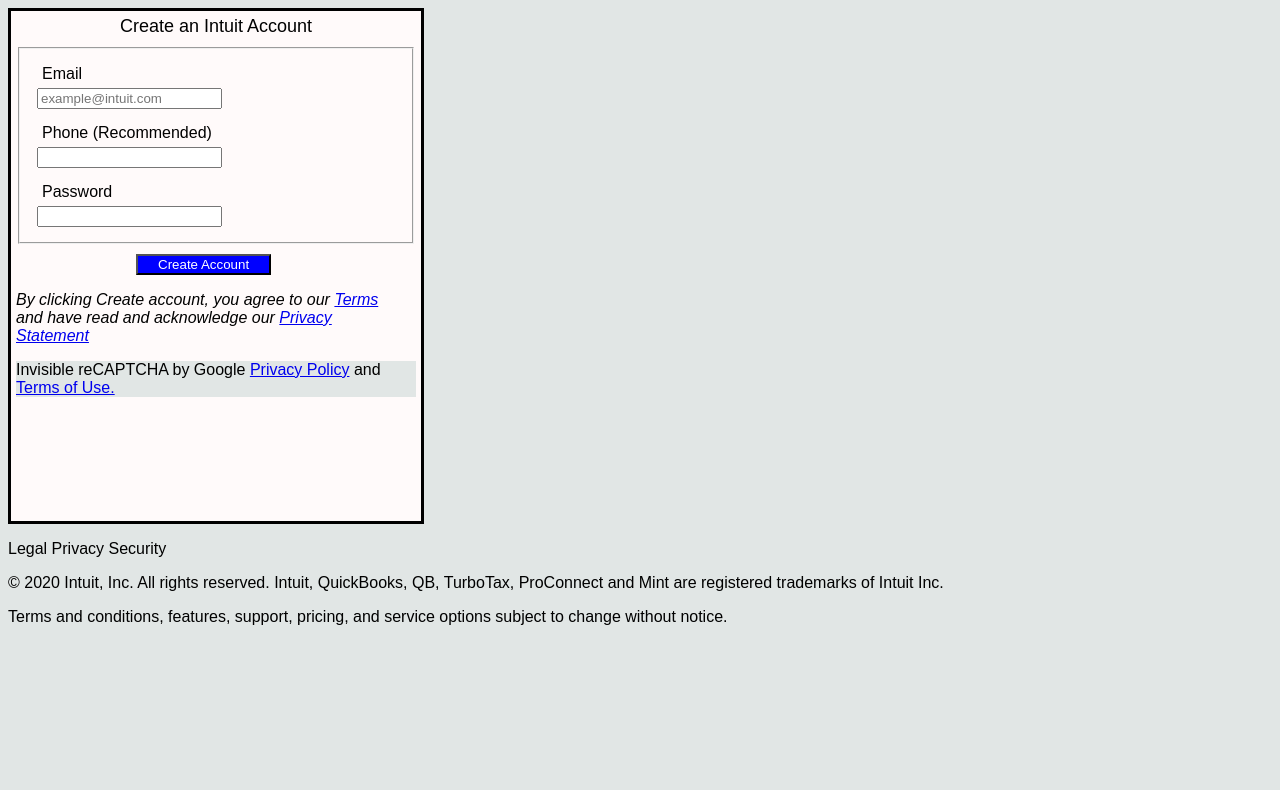
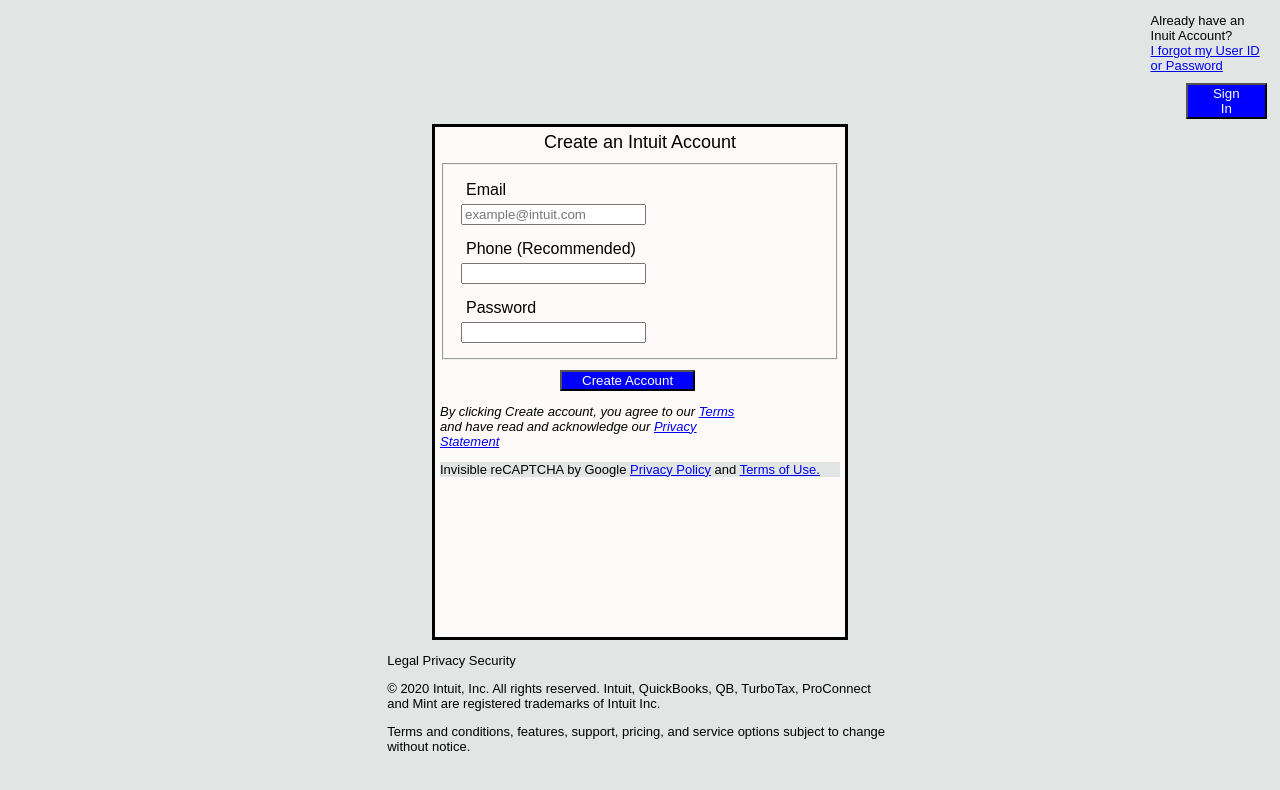
Before and after one commit to brentcam250/mint_html_form, a plain HTML site: page mint.html in a window 1280 px wide. Drawn offline with Linux system fonts and the light colour scheme.

Commit message:
fixed alignment of items to middle of the page

```diff
--- a/mint.html
+++ b/mint.html
@@ -5,7 +5,11 @@
 </head>
 <body>
   <nav>
-
+    <div class = 'sign-in'>
+      Already have an Inuit Account?<br />
+      <a href = '#'>I forgot my User ID or Password</a>
+      <button class = 'button'>Sign In</button>
+    </divb>
   </nav>
   <div class = 'container'>
     <form class = 'form'>
@@ -35,9 +39,9 @@
       Invisible reCAPTCHA by Google <a href = '#'>Privacy Policy</a> and <a href = '#'>Terms of Use.</a>
     </div>
   </div>
-  <section class = 'legal'>
-    <p>Legal Privacy Security</p>
-    <p>© 2020 Intuit, Inc. All rights reserved. Intuit, QuickBooks, QB, TurboTax, ProConnect and Mint are registered trademarks of Intuit Inc.</p>
-    <p>Terms and conditions, features, support, pricing, and service options subject to change without notice.</p>
-  </section>
+    <section class = 'legal'>
+      <p>Legal Privacy Security</p>
+      <p>© 2020 Intuit, Inc. All rights reserved. Intuit, QuickBooks, QB, TurboTax, ProConnect and Mint are registered trademarks of Intuit Inc.</p>
+      <p>Terms and conditions, features, support, pricing, and service options subject to change without notice.</p>
+    </section>
 </body>
--- a/style.css
+++ b/style.css
@@ -1,5 +1,5 @@
 nav {
-  background-color: slateblue;
+  display: flex;
 }
 
 body{
@@ -23,6 +23,7 @@
 
 .italics {
   font-style: italic;
+  font-size: small;
 }
 
 .form {
@@ -33,12 +34,13 @@
   background-color: snow;
   height: 500px;
   width:  400px;
-
+  margin: auto;
 
 }
 .captcha {
   background-color: #e1e6e5;
   padding: 0px;
+  font-size: small;
 }
 div{
   padding: 5px;
@@ -47,3 +49,14 @@
 body {
   background-color: #e1e6e5;
 }
+
+.sign-in{
+  margin-left: 90%;
+  font-size: small;
+}
+
+.legal {
+  font-size: small;
+  margin-left: 30%;
+  margin-right: 30%;
+}
```
